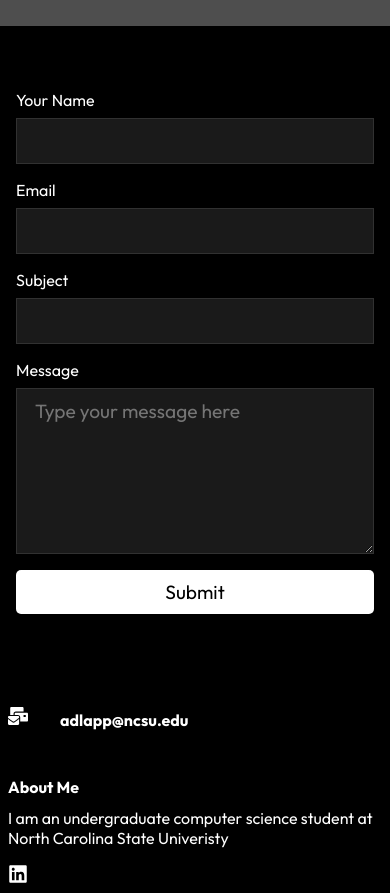
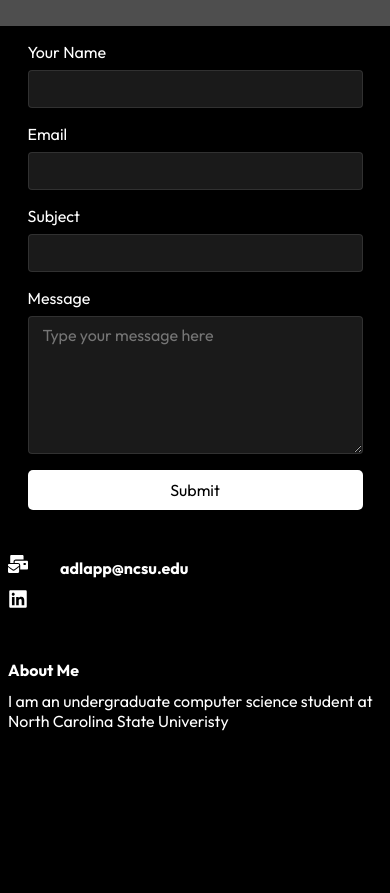
Before and after one commit to Alapp1/personal_website, a React (Create React App) app: page /contact in a window 390 px wide. Shown: the part 565-1458 px from the top of the page. After the commit the page ends 1320 px from the top, so only its background shows below. Built offline with nearby package versions, Linux system fonts and the light colour scheme; grey boxes are pictures that could not be loaded.

Commit message:
Fixing a few css issues

```diff
--- a/src/components/AboutContent.js
+++ b/src/components/AboutContent.js
@@ -13,7 +13,7 @@ const AboutContent = () => {
             <ul>
                 <li>Java</li>
                 <li>C</li>
-                <li>X86 Assembly</li>
+                <li>Python</li>
                 <li>Operating Systems</li>
                 <li>Data Structures and Algorithms</li>
             </ul>
--- a/src/components/AboutContentStyles.css
+++ b/src/components/AboutContentStyles.css
@@ -7,9 +7,11 @@
     flex-wrap: wrap;
     height: 100%;
 }
+
 ul {
     color: white;
 }
+
 .about .left {
     text-align: center;
     margin: auto;
@@ -17,11 +19,15 @@ ul {
     max-width: 350px;
 }
 
-about .left p{
+.about .left p {
     margin: 1.2rem 0;
 }
 
-about .right {
+.about .left .btn-light {
+    margin-top: 0.5rem; /* Adjust the value as needed */
+}
+
+.about .right {
     max-width: 700px;
 }
 
--- a/src/components/Footer.js
+++ b/src/components/Footer.js
@@ -11,6 +11,7 @@ const Footer = () => {
                    <h4><FaMailBulk size = {20} style={{color: "#fff", marginRight: "2rem" }} />
                     adlapp@ncsu.edu
                    </h4>
+                   <h4> <FaLinkedin size = {20} style={{color: "#fff", marginRight: "2rem" }} /></h4>
                 </div>
             </div>
             <div className= "right">
@@ -23,7 +24,6 @@ const Footer = () => {
               </p>
               <div className = "social">
 
-                   <FaLinkedin size = {20} style={{color: "#fff", marginRight: "2rem" }} />
 
               </div>
             </div>
--- a/src/components/FormStyles.css
+++ b/src/components/FormStyles.css
@@ -2,14 +2,16 @@ label {
     color: white;
     margin-bottom: 0.5rem;
     cursor: pointer; /* Ensures the label appears clickable */
+    font-size: 1rem; /* Adjust font size for better readability on small screens */
 }
 
 form {
     display: flex;
     flex-direction: column;
-    padding: 4rem 1rem;
+    padding: 2rem 1rem; /* Reduce padding for smaller screens */
     margin: auto;
-    max-width: 600px;
+    max-width: 90%; /* Ensure form fits within the viewport on small screens */
+    box-sizing: border-box; /* Include padding and border in element's total width and height */
 }
 
 form input, form textarea {
@@ -19,6 +21,14 @@ form input, form textarea {
     background-color: rgba(255, 255, 255, 0.1);
     border: 1px solid rgba(255, 255, 255, 0.1);
     color: #f4f4f4;
+    border-radius: 4px; /* Ensure consistent border-radius */
+    box-sizing: border-box; /* Include padding and border in element's total width and height */
+}
+
+form input:focus, form textarea:focus {
+    outline: none; /* Remove default focus outline */
+    border-color: #007bff; /* Add custom focus border color */
+    box-shadow: 0 0 5px rgba(0, 123, 255, 0.5); /* Add focus shadow for better visibility */
 }
 
 form button {
@@ -29,8 +39,23 @@ form button {
     border: none;
     border-radius: 5px;
     cursor: pointer;
+    transition: background-color 0.3s ease; /* Smooth transition for hover effect */
+    box-sizing: border-box; /* Include padding and border in element's total width and height */
 }
 
-form button:hover {
-    background-color: #0056b3;
+
+@media screen and (max-width: 480px) {
+    form {
+        padding: 1rem 0.5rem; /* Further reduce padding on very small screens */
+    }
+
+    form input, form textarea {
+        font-size: 1rem; /* Adjust font size for better readability on very small screens */
+        padding: 8px 14px; /* Adjust padding for better fit on very small screens */
+    }
+
+    form button {
+        font-size: 1rem; /* Adjust font size for better readability on very small screens */
+        padding: 8px 14px; /* Adjust padding for better fit on very small screens */
+    }
 }
```
